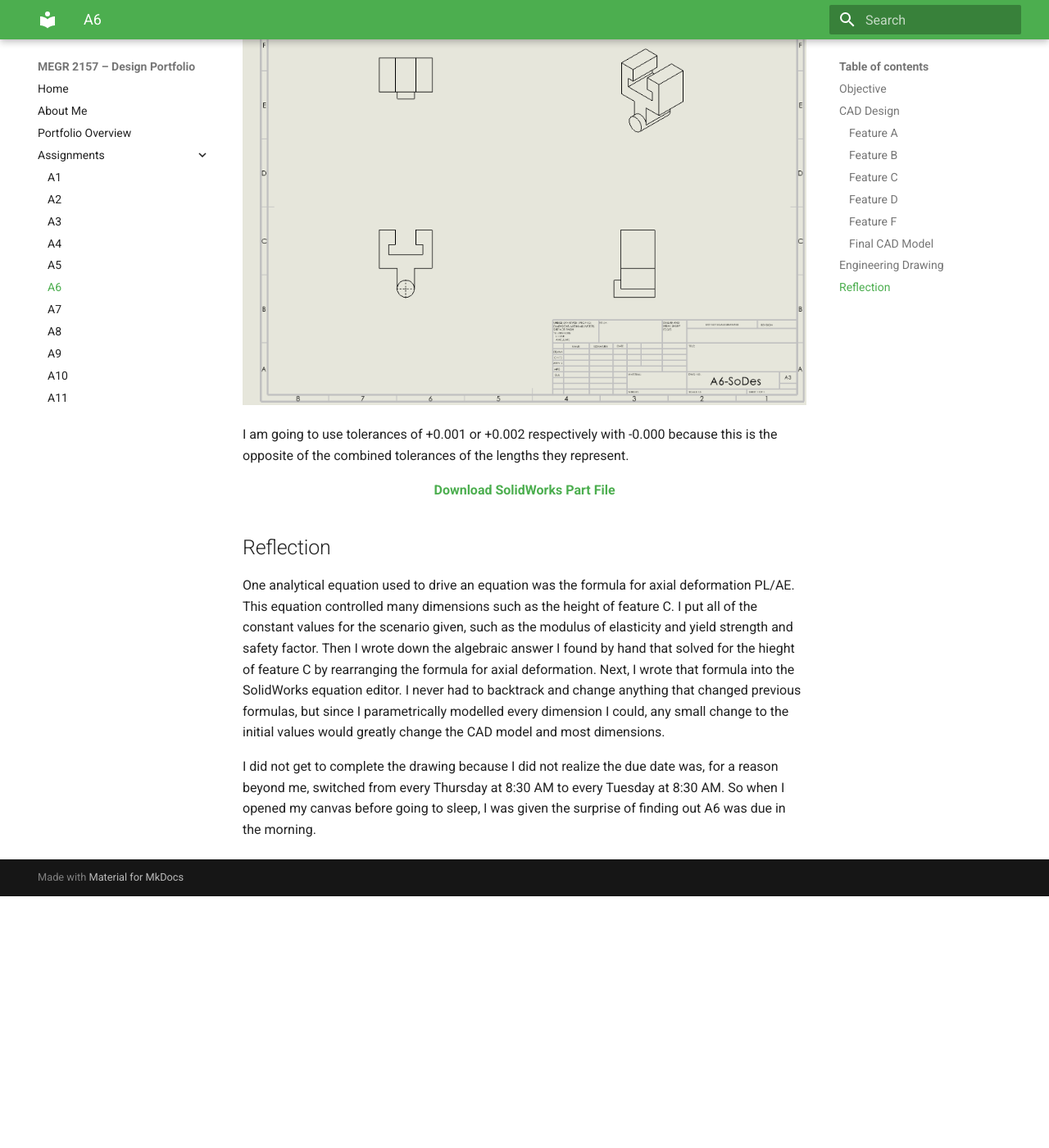
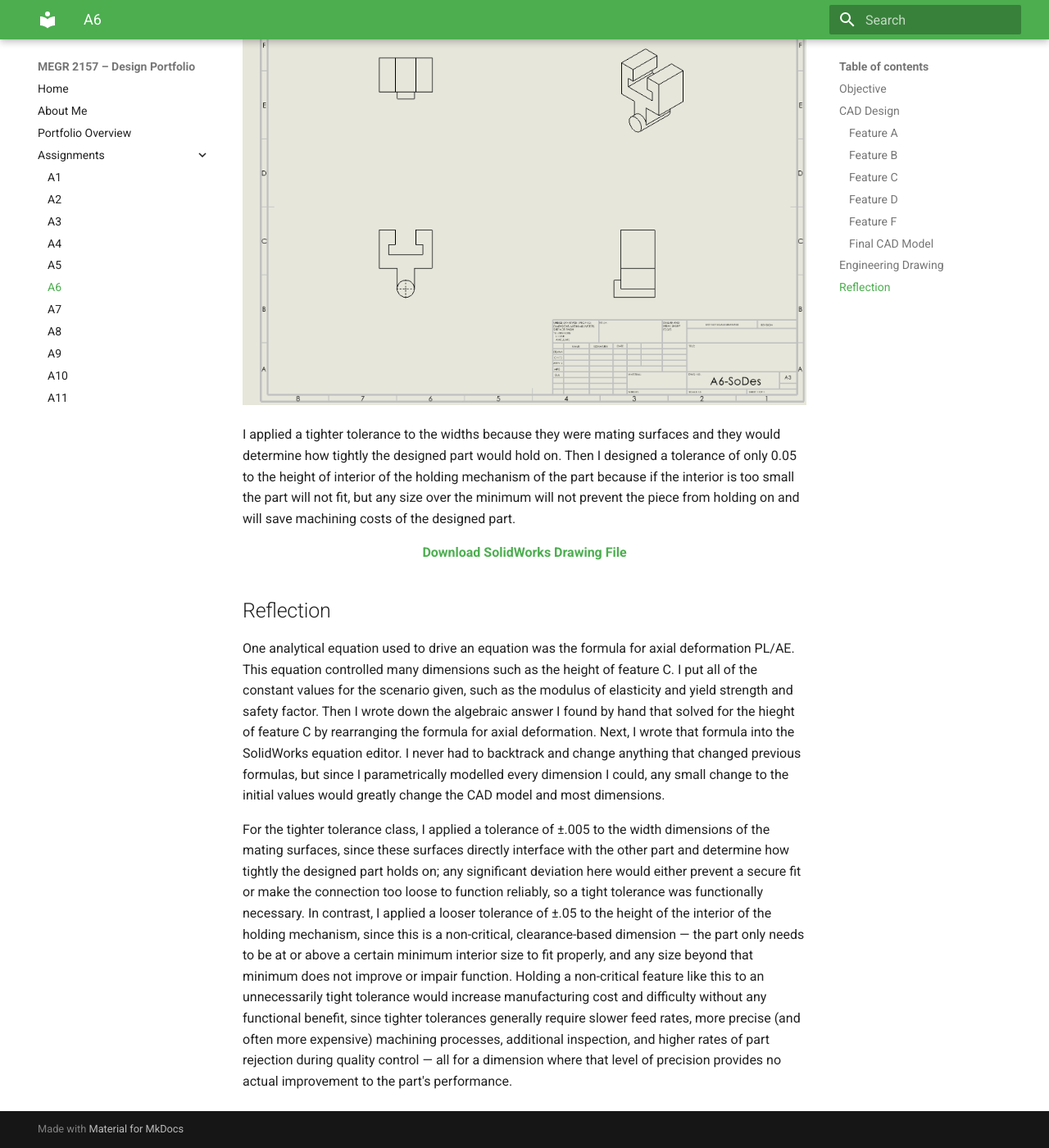
Before and after one commit to SanjayKashyap24/design-projects-portfolio, an MkDocs documentation site: the page built from docs/assignments/A06/index.md, in a window 1280 px wide and 1400 px high, scrolled down 9049 px. Shown: the whole window at 82% size. Built offline with MkDocs 1.6.1 and Material for MkDocs 9.7.7, drawn with Linux system fonts in a browser that asks for light colours; before the commit the page ends 10142 px from its top, so only the background shows below that.

Commit message:
Revise tolerance explanations in assignment A06
Updated tolerance descriptions for width and height dimensions in the design. Clarified the impact of tolerances on manufacturing costs and part functionality.

```diff
--- a/docs/assignments/A06/index.md
+++ b/docs/assignments/A06/index.md
@@ -106,14 +106,14 @@ This section is the start of the engineering sketch. I am using the "A3 (ISO)" o
   <img src="A6.1.png" alt="A6.1">
 </div>
 
-I am going to use tolerances of +0.001  or  +0.002 respectively with -0.000 because this is the opposite of the combined tolerances of the lengths they represent.
+I applied a tighter tolerance to the widths because they were mating surfaces and they would determine how tightly the designed part would hold on. Then I designed a tolerance of only 0.05 to the height of interior of the holding mechanism of the part because if the interior is too small the part will not fit, but any size over the minimum will not prevent the piece from holding on and will save machining costs of the designed part.
 
 <div align="center">
-<p><strong><a href="A6-SeDes.SLDPRT?raw=true">Download SolidWorks Part File</a></strong></p>
+<p><strong><a href="A6-SeDes.SLDDRW?raw=true">Download SolidWorks Drawing File</a></strong></p>
 </div>
 
 ## Reflection
 
 One analytical equation used to drive an equation was the formula for axial deformation PL/AE. This equation controlled many dimensions such as the height of feature C. I put all of the constant values for the scenario given, such as the modulus of elasticity and yield strength and safety factor. Then I wrote down the algebraic answer I found by hand that solved for the hieght of feature C by rearranging the formula for axial deformation. Next, I wrote that formula into the SolidWorks equation editor. I never had to backtrack and change anything that changed previous formulas, but since I parametrically modelled every dimension I could, any small change to the initial values would greatly change the CAD model and most dimensions.
 
-I did not get to complete the drawing because I did not realize the due date was, for a reason beyond me, switched from every Thursday at 8:30 AM to every Tuesday at 8:30 AM. So when I opened my canvas before going to sleep, I was given the surprise of finding out A6 was due in the morning.
+For the tighter tolerance class, I applied a tolerance of ±.005 to the width dimensions of the mating surfaces, since these surfaces directly interface with the other part and determine how tightly the designed part holds on; any significant deviation here would either prevent a secure fit or make the connection too loose to function reliably, so a tight tolerance was functionally necessary. In contrast, I applied a looser tolerance of ±.05 to the height of the interior of the holding mechanism, since this is a non-critical, clearance-based dimension — the part only needs to be at or above a certain minimum interior size to fit properly, and any size beyond that minimum does not improve or impair function. Holding a non-critical feature like this to an unnecessarily tight tolerance would increase manufacturing cost and difficulty without any functional benefit, since tighter tolerances generally require slower feed rates, more precise (and often more expensive) machining processes, additional inspection, and higher rates of part rejection during quality control — all for a dimension where that level of precision provides no actual improvement to the part's performance.
```
